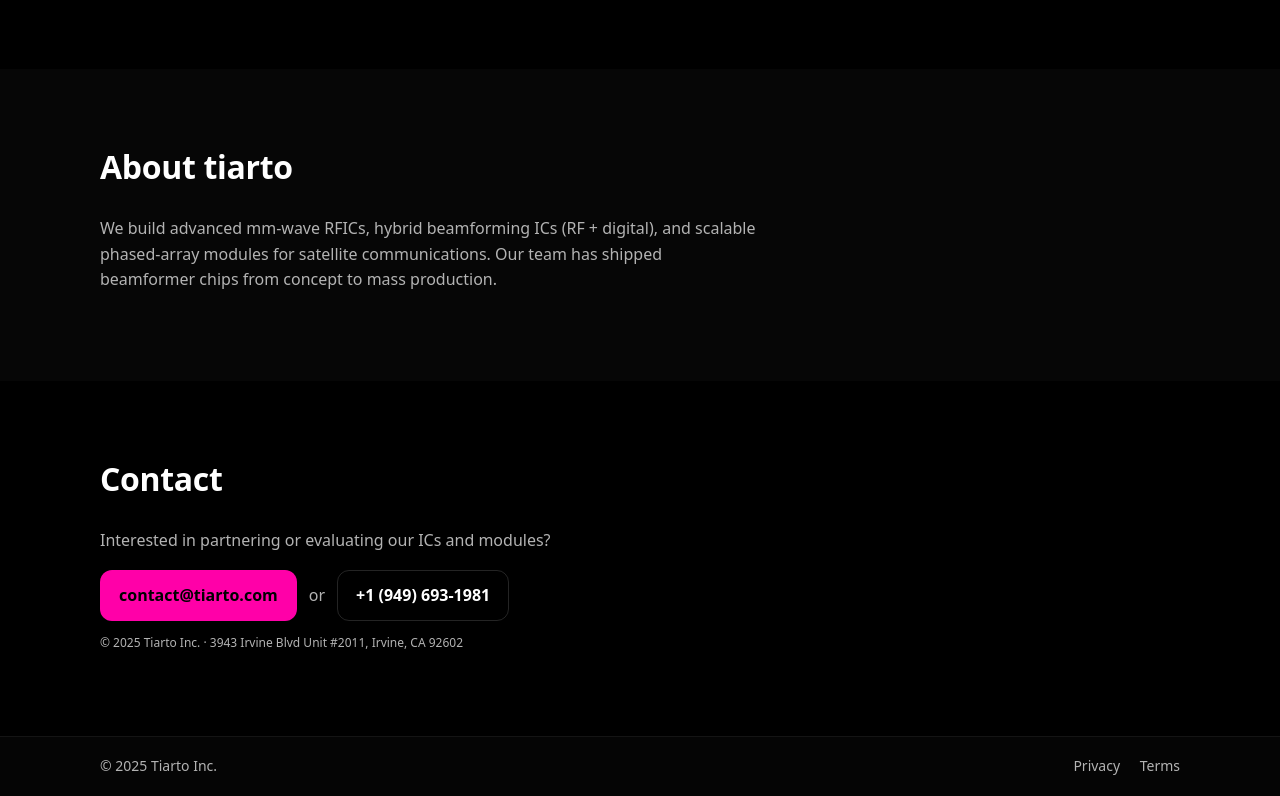
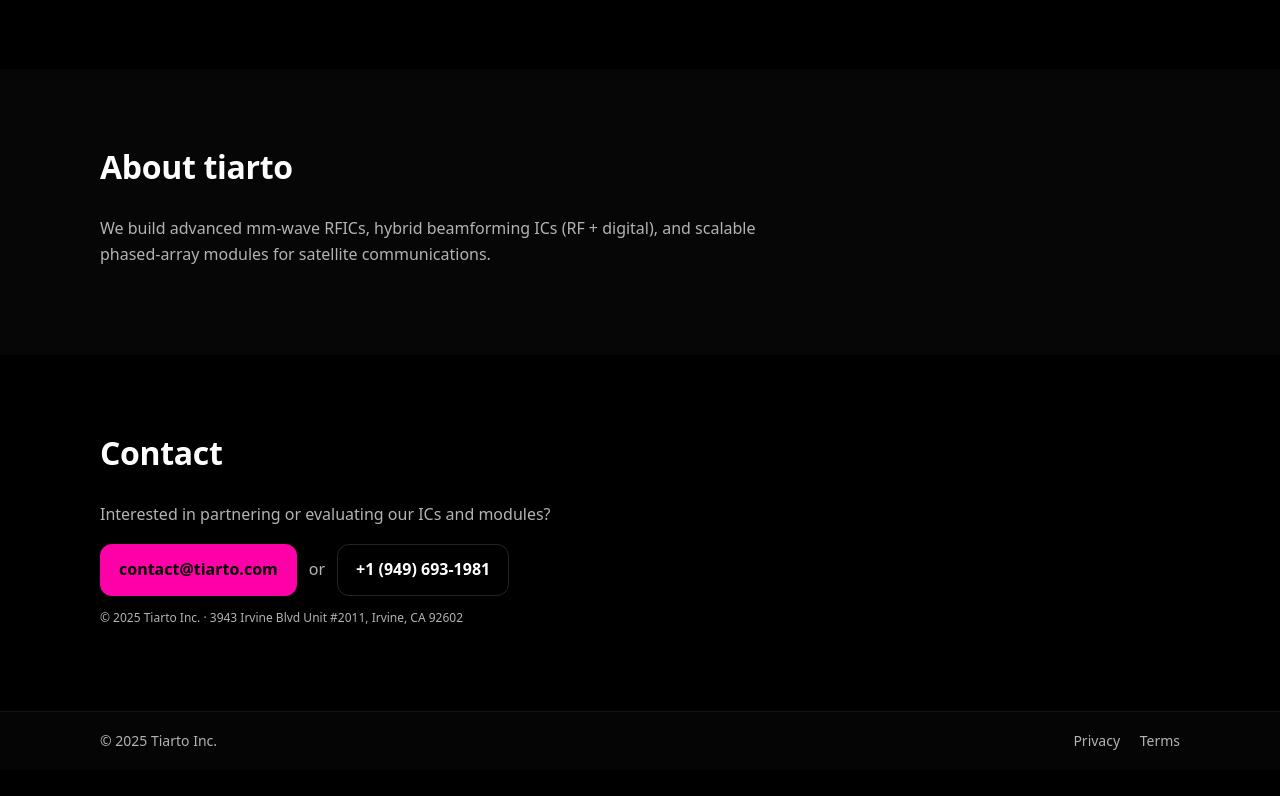
Before and after one commit to tiarto-inc/tiarto-inc.github.io, a plain HTML site: page index.html in a window 1280 px wide. Shown: the part 947-1743 px from the top of the page. After the commit the page ends 1717 px from the top, so only its background shows below. Drawn offline with Linux system fonts and the light colour scheme.

Commit message:
Update index.html

```diff
--- a/index.html
+++ b/index.html
@@ -68,7 +68,7 @@
         <h2>About tiarto</h2>
         <p class="lead">
           We build advanced mm‑wave RFICs, hybrid beamforming ICs (RF + digital), and scalable phased‑array modules
-          for satellite communications. Our team has shipped beamformer chips from concept to mass production.
+          for satellite communications.
         </p>
       </div>
     </section>
```
